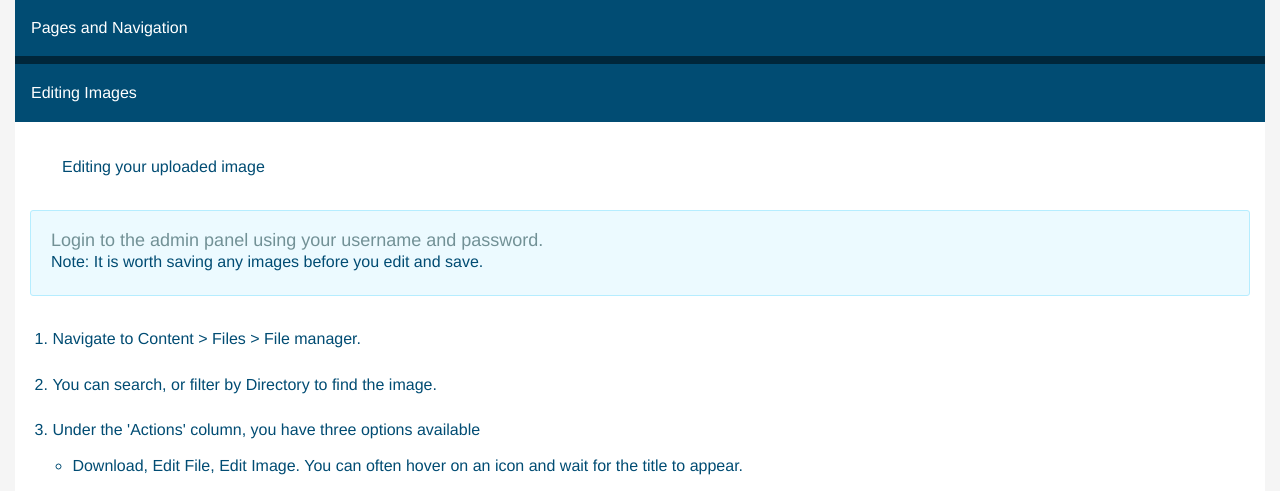
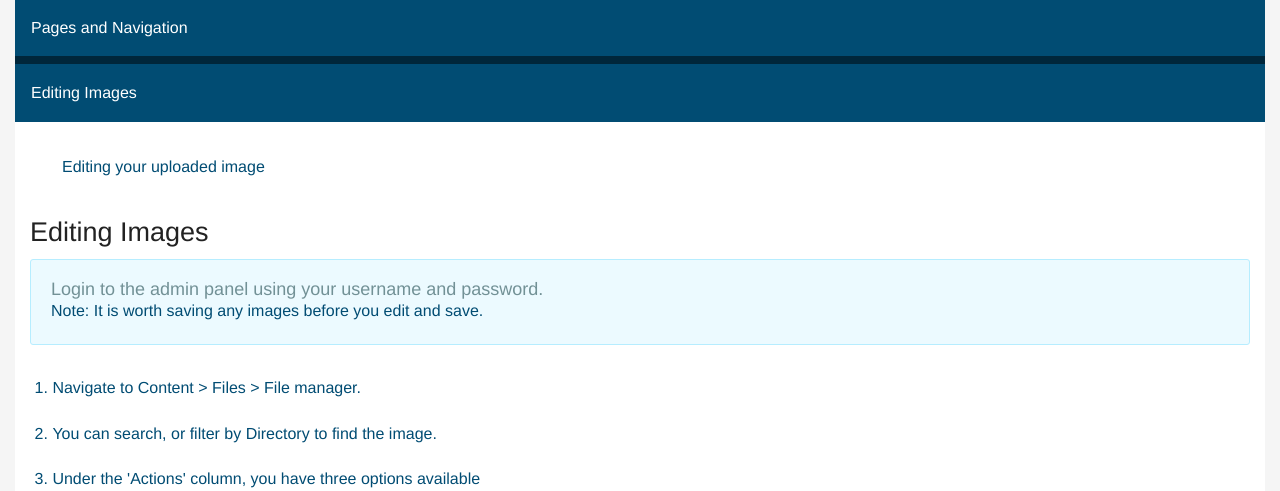
Before and after one commit to smsw/regard-documentation, a PHP site: page / in a window 1280 px wide, after a click on "Editing Images". Shown: the part 306-797 px from the top of the page. Run offline with PHP 8.4, Linux system fonts and the light colour scheme; some libraries are stand-ins or nearby versions.

Commit message:
Editing h3 title

```diff
--- a/_content/images.php
+++ b/_content/images.php
@@ -5,6 +5,7 @@
 
     <div class="tabs-content">
         <div class="content active" id="image-1">
+            <h3>Editing Images</h3>
             <div class="panel callout radius">
                 <h5>Login to the admin panel using your username and password.</h5>
                 Note: It is worth saving any images before you edit and save.
```
